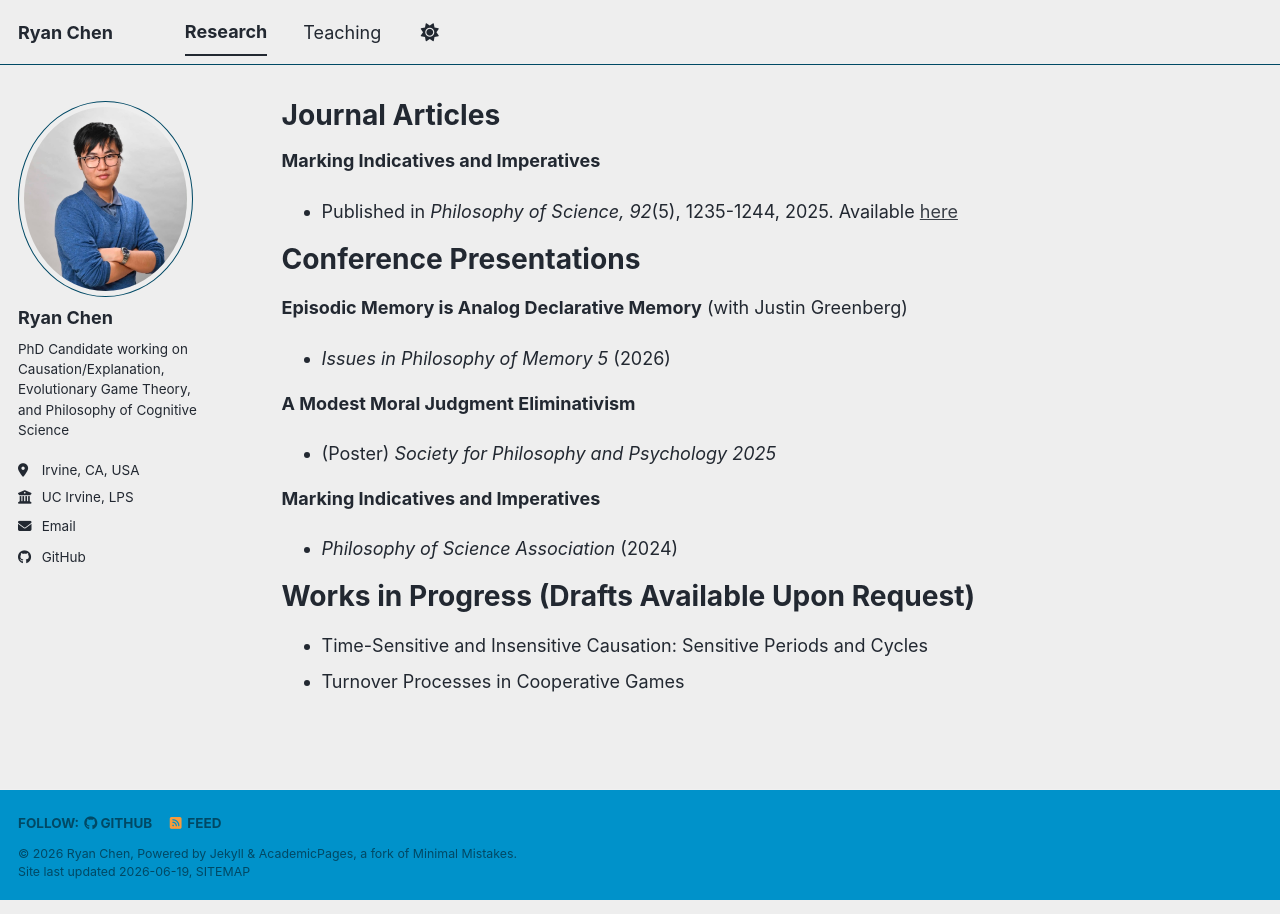
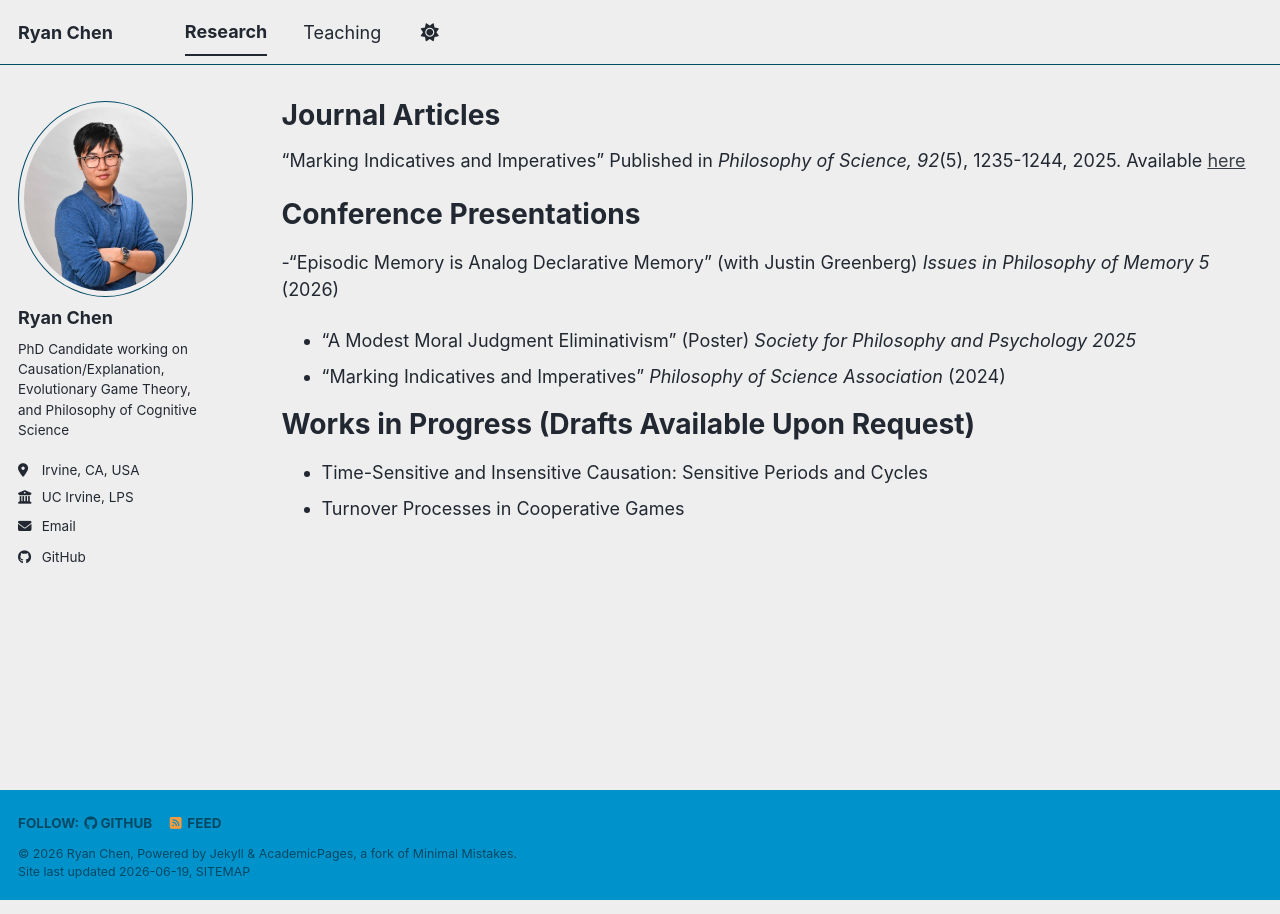
Before and after one commit to RyanChenPhil/RyanChenPhil.github.io, a Jekyll site: the page built from _pages/research.md, in a window 1280 px wide. Built offline with Jekyll 4.4.1, drawn with Linux system fonts in a browser that asks for light colours; a script bundle is joined from its source files by our own code; library files that are not in the unit come from our copies.

```diff
--- a/_pages/research.md
+++ b/_pages/research.md
@@ -5,19 +5,12 @@ permalink: /research/
 author_profile: true
 ---
 
-**Marking Indicatives and Imperatives**
-- Published in *Philosophy of Science, 92*(5), 1235-1244, 2025. Available [here](https://doi.org/10.1017/psa.2025.10139)
+"Marking Indicatives and Imperatives" Published in *Philosophy of Science, 92*(5), 1235-1244, 2025. Available [here](https://doi.org/10.1017/psa.2025.10139)
 
 # Conference Presentations
-
-**Episodic Memory is Analog Declarative Memory** (with Justin Greenberg)
-- *Issues in Philosophy of Memory 5* (2026)
-
-**A Modest Moral Judgment Eliminativism**
-- (Poster) *Society for Philosophy and Psychology 2025*
-
-**Marking Indicatives and Imperatives**
-- *Philosophy of Science Association* (2024)
+-"Episodic Memory is Analog Declarative Memory" (with Justin Greenberg) *Issues in Philosophy of Memory 5* (2026)
+- "A Modest Moral Judgment Eliminativism" (Poster) *Society for Philosophy and Psychology 2025*
+- "Marking Indicatives and Imperatives" *Philosophy of Science Association* (2024)
 
 # Works in Progress (Drafts Available Upon Request)
 - Time-Sensitive and Insensitive Causation: Sensitive Periods and Cycles
```
